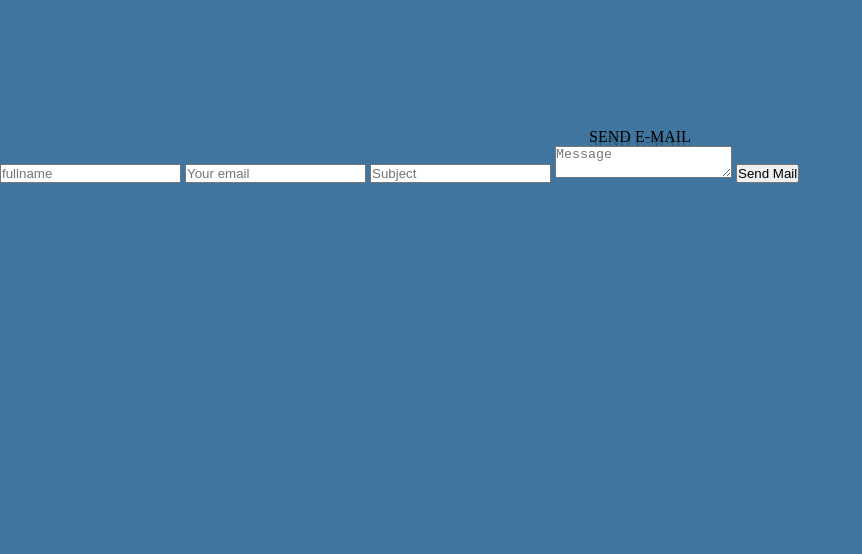
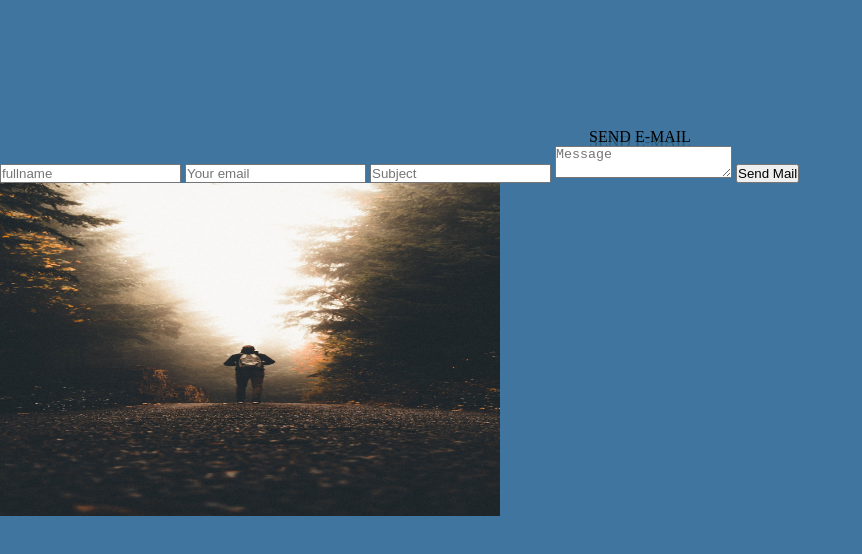
Before and after one commit to Rexcheung16/sample, a plain HTML site: page index.html in a window 1280 px wide. Shown: the whole page, without its empty margins (0-862 px from the left). Drawn offline with Linux system fonts and the light colour scheme.

Commit message:
Update index.html

```diff
--- a/index.html
+++ b/index.html
@@ -17,6 +17,7 @@
             <textarea name = "message" placeholder ="Message"></textarea>
             <button type ="submit" name ="submit">Send Mail</button>
         </from>
+            <img src="test_photo.jfif" alt="Trulli" width="500" height="333">
     </main>
 </body>
 </html>
```
